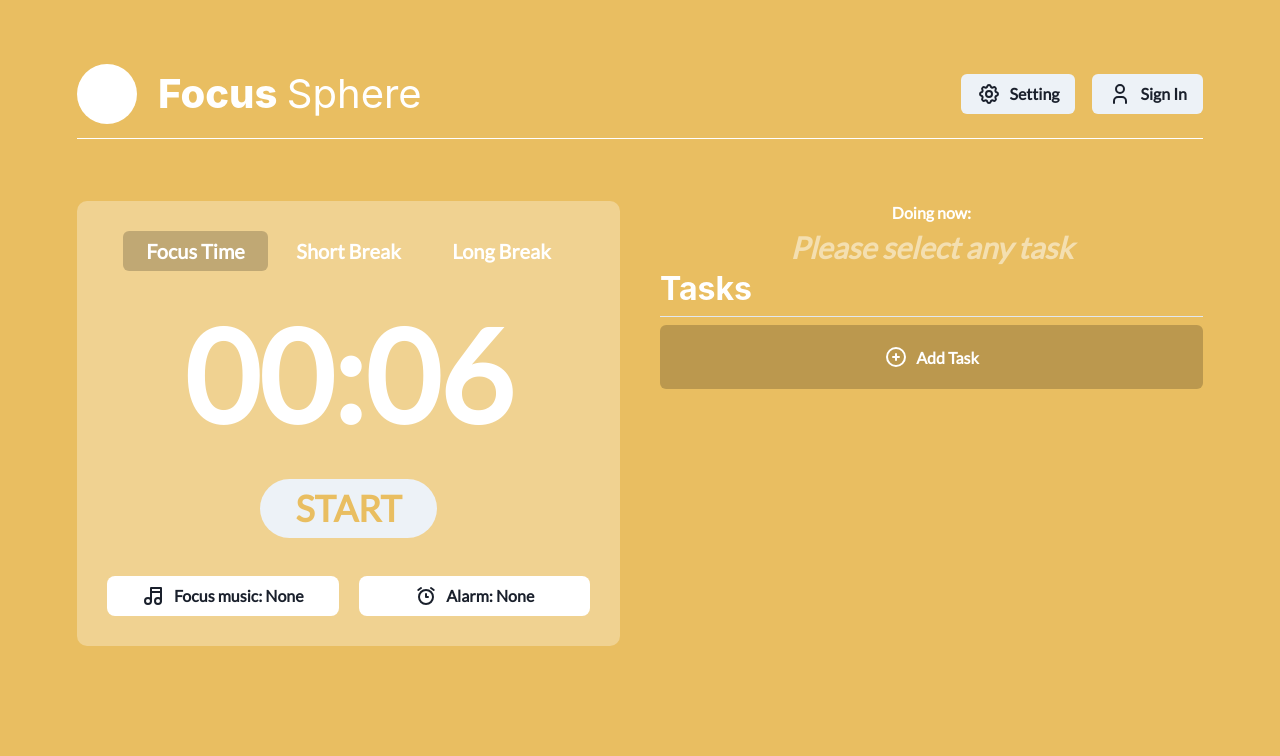
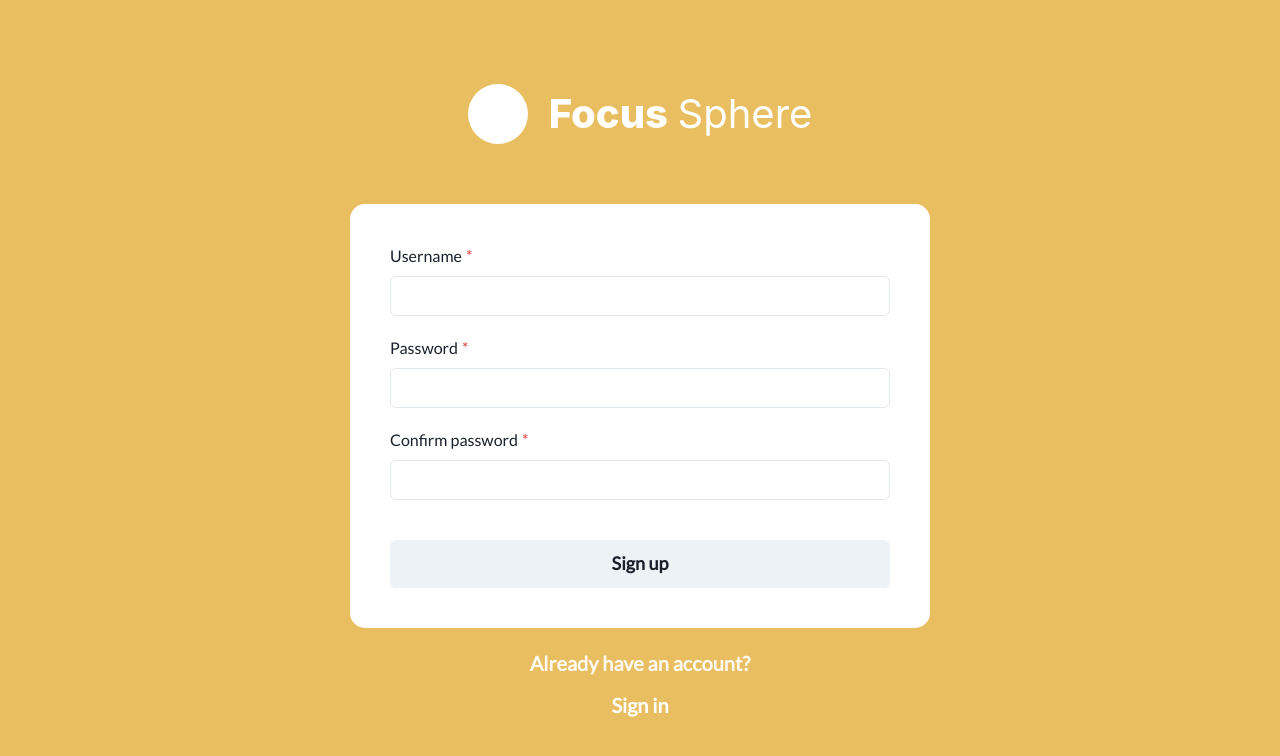
Before and after one commit to okawidhyartha/focus-frontend, a React (Vite) app: page /sign-up in a window 1280 px wide. Shown: the top 756 px of the page. Built offline with nearby package versions, Linux system fonts and the light colour scheme.

Commit message:
feat: implement sign in and sign up

```diff
--- a/package.json
+++ b/package.json
@@ -20,7 +20,9 @@
     "react": "^18.3.1",
     "react-audio-player": "^0.17.0",
     "react-dom": "^18.3.1",
+    "react-hook-form": "^7.53.2",
     "react-player": "^2.16.0",
+    "react-router-dom": "^6.28.0",
     "swiper": "^11.1.14"
   },
   "devDependencies": {
--- a/src/App.jsx
+++ b/src/App.jsx
@@ -1,12 +1,13 @@
-import TimerPage from "./pages/timer";
+import { RouterProvider } from "react-router-dom";
 import TasksProvider from "./providers/TasksProvider";
 import TimerProvider from "./providers/TimerProvider";
+import { router } from "./router";
 
 function App() {
   return (
     <TasksProvider>
       <TimerProvider>
-        <TimerPage />
+        <RouterProvider router={router} />
       </TimerProvider>
     </TasksProvider>
   );
--- a/src/components/HeaderNav.jsx
+++ b/src/components/HeaderNav.jsx
@@ -1,14 +1,17 @@
 import { Button, HStack } from "@chakra-ui/react";
 import LogoApp from "./LogoApp";
 import { IconSettings, IconUser } from "@tabler/icons-react";
+import { useNavigate } from "react-router-dom";
 
 export default function HeaderNav() {
+  const navigate = useNavigate();
+
   return (
     <HStack justify="space-between" py="14px" borderBottom="1px solid white">
       <LogoApp />
       <HStack spacing="17px">
         <Button leftIcon={<IconSettings />}>Setting</Button>
-        <Button leftIcon={<IconUser />}>Sign In</Button>
+        <Button leftIcon={<IconUser />} onClick={() => navigate("/sign-up")}>Sign up</Button>
       </HStack>
     </HStack>
   );
--- /dev/null
+++ b/src/pages/auth/signIn.jsx
@@ -0,0 +1,155 @@
+import {
+  Box,
+  Button,
+  Center,
+  FormControl,
+  FormErrorMessage,
+  FormLabel,
+  Input,
+  Text,
+  useToast,
+  VStack,
+} from "@chakra-ui/react";
+import { useTimer } from "../../hooks/useTimer";
+import LogoApp from "../../components/LogoApp";
+import { useForm } from "react-hook-form";
+import { useNavigate } from "react-router-dom";
+
+export default function SignInPage() {
+  const { color } = useTimer();
+  const toast = useToast();
+  const navigate = useNavigate();
+  const {
+    handleSubmit,
+    register,
+    formState: { errors, isSubmitting, isValid },
+  } = useForm({
+    mode: "all",
+  });
+
+  const onSubmit = async (data) => {
+    try {
+      const resp = await fetch("http://18.141.159.229:5050/signin", {
+        method: "POST",
+        headers: {
+          "Content-Type": "application/json",
+        },
+        body: JSON.stringify({
+          username: data.username,
+          password: data.password,
+        }),
+      });
+
+      const json = await resp.json();
+
+      if (!resp.ok) throw new Error(json.message);
+
+      toast({
+        title: "Sign in success!",
+        status: "success",
+        duration: 2000,
+        isClosable: true,
+        position: "top-right",
+      });
+
+      navigate("/");
+    } catch (error) {
+      toast({
+        title: error.message,
+        status: "error",
+        duration: 2000,
+        isClosable: true,
+        position: "top-right",
+      });
+    }
+  };
+
+  return (
+    <Center
+      backgroundColor={color}
+      w={"100%"}
+      minH={"100vh"}
+      flexDirection={"column"}
+    >
+      <LogoApp />
+      <Box
+        borderRadius={15}
+        backgroundColor={"white"}
+        px={"40px"}
+        py="40px"
+        mt="60px"
+      >
+        <form onSubmit={handleSubmit(onSubmit)}>
+          <VStack gap={5} mb="40px">
+            <FormControl isRequired isInvalid={errors.username}>
+              <FormLabel htmlFor="username">Username</FormLabel>
+              <Input
+                type="text"
+                width={500}
+                id="username"
+                {...register("username", {
+                  required: "This is required",
+                  minLength: {
+                    value: 4,
+                    message: "Minimum length should be 4",
+                  },
+                  pattern: {
+                    value: /^[a-zA-Z0-9]*$/,
+                    message: "Only letters and numbers",
+                  },
+                })}
+              />
+              <FormErrorMessage>
+                {errors.username && errors.username.message}
+              </FormErrorMessage>
+            </FormControl>
+            <FormControl isRequired isInvalid={errors.password}>
+              <FormLabel htmlFor="password">Password</FormLabel>
+              <Input
+                type="password"
+                width={500}
+                id="password"
+                {...register("password", {
+                  required: "This is required",
+                  minLength: {
+                    value: 6,
+                    message: "Minimum length should be 6",
+                  },
+                })}
+              />
+              <FormErrorMessage>
+                {errors.password && errors.password.message}
+              </FormErrorMessage>
+            </FormControl>
+          </VStack>
+          <Button
+            size={"lg"}
+            width={"100%"}
+            type="submit"
+            isLoading={isSubmitting}
+            disabled={!isValid}
+          >
+            Sign in
+          </Button>
+        </form>
+      </Box>
+      <Text
+        fontWeight={"bold"}
+        fontSize={"20px"}
+        color={"rgba(255,255,255,0.9)"}
+        mt="20px"
+      >
+        Don’t have an account?
+      </Text>
+      <Button
+        fontSize={"20px"}
+        color={"white"}
+        variant={"link"}
+        mt="15px"
+        onClick={() => navigate("/sign-up")}
+      >
+        Sign up
+      </Button>
+    </Center>
+  );
+}
--- /dev/null
+++ b/src/pages/auth/signUp.jsx
@@ -0,0 +1,176 @@
+import {
+  Box,
+  Button,
+  Center,
+  FormControl,
+  FormErrorMessage,
+  FormLabel,
+  Input,
+  Text,
+  useToast,
+  VStack,
+} from "@chakra-ui/react";
+import { useTimer } from "../../hooks/useTimer";
+import LogoApp from "../../components/LogoApp";
+import { useForm } from "react-hook-form";
+import { useNavigate } from "react-router-dom";
+
+export default function SignUpPage() {
+  const { color } = useTimer();
+  const toast = useToast();
+  const navigate = useNavigate();
+  const {
+    handleSubmit,
+    register,
+    formState: { errors, isSubmitting, isValid },
+  } = useForm({
+    mode: "all",
+  });
+
+  const onSubmit = async (data) => {
+    try {
+      const resp = await fetch("http://18.141.159.229:5050/signup", {
+        method: "POST",
+        headers: {
+          "Content-Type": "application/json",
+        },
+        body: JSON.stringify({
+          username: data.username,
+          password: data.password,
+        }),
+      });
+
+      const json = await resp.json();
+
+      if (!resp.ok) throw new Error(json.message);
+
+      toast({
+        title: "Sign up success!",
+        status: "success",
+        duration: 2000,
+        isClosable: true,
+        position: "top-right",
+      });
+
+      navigate("/");
+    } catch (error) {
+      toast({
+        title: error.message,
+        status: "error",
+        duration: 2000,
+        isClosable: true,
+        position: "top-right",
+      });
+    }
+  };
+
+  return (
+    <Center
+      backgroundColor={color}
+      w={"100%"}
+      minH={"100vh"}
+      flexDirection={"column"}
+    >
+      <LogoApp />
+      <Box
+        borderRadius={15}
+        backgroundColor={"white"}
+        px={"40px"}
+        py="40px"
+        mt="60px"
+      >
+        <form onSubmit={handleSubmit(onSubmit)}>
+          <VStack gap={5} mb="40px">
+            <FormControl isRequired isInvalid={errors.username}>
+              <FormLabel htmlFor="username">Username</FormLabel>
+              <Input
+                type="text"
+                width={500}
+                id="username"
+                {...register("username", {
+                  required: "This is required",
+                  minLength: {
+                    value: 4,
+                    message: "Minimum length should be 4",
+                  },
+                  pattern: {
+                    value: /^[a-zA-Z0-9]*$/,
+                    message: "Only letters and numbers",
+                  },
+                })}
+              />
+              <FormErrorMessage>
+                {errors.username && errors.username.message}
+              </FormErrorMessage>
+            </FormControl>
+            <FormControl isRequired isInvalid={errors.password}>
+              <FormLabel htmlFor="password">Password</FormLabel>
+              <Input
+                type="password"
+                width={500}
+                id="password"
+                {...register("password", {
+                  required: "This is required",
+                  minLength: {
+                    value: 6,
+                    message: "Minimum length should be 6",
+                  },
+                })}
+              />
+              <FormErrorMessage>
+                {errors.password && errors.password.message}
+              </FormErrorMessage>
+            </FormControl>
+            <FormControl isRequired isInvalid={errors.confirmPassword}>
+              <FormLabel htmlFor="confirmPassword">Confirm password</FormLabel>
+              <Input
+                type="password"
+                width={500}
+                id="confirmPassword"
+                {...register("confirmPassword", {
+                  required: "This is required",
+                  minLength: {
+                    value: 6,
+                    message: "Minimum length should be 6",
+                  },
+                  validate: (value, values) =>
+                    value === values["password"] ||
+                    "The passwords do not match",
+                })}
+              />
+              <FormErrorMessage>
+                {errors.confirmPassword && errors.confirmPassword.message}
+              </FormErrorMessage>
+            </FormControl>
+          </VStack>
+          <Button
+            size={"lg"}
+            width={"100%"}
+            type="submit"
+            isLoading={isSubmitting}
+            disabled={!isValid}
+          >
+            Sign up
+          </Button>
+        </form>
+      </Box>
+      <Text
+        fontWeight={"bold"}
+        fontSize={"20px"}
+        color={"rgba(255,255,255,0.9)"}
+        mt="20px"
+      >
+        Already have an account?
+      </Text>
+      <Button
+        fontSize={"20px"}
+        color={"white"}
+        variant={"link"}
+        mt="15px"
+        onClick={() => navigate("/sign-in")}
+      >
+        Sign in
+      </Button>
+    </Center>
+  );
+}
--- /dev/null
+++ b/src/router.jsx
@@ -0,0 +1,19 @@
+import { createBrowserRouter } from "react-router-dom";
+import TimerPage from "./pages/timer";
+import SignInPage from "./pages/auth/signIn";
+import SignUpPage from "./pages/auth/signUp";
+
+export const router = createBrowserRouter([
+  {
+    path: "/",
+    element: <TimerPage />,
+  },
+  {
+    path: "/sign-up",
+    element: <SignUpPage />,
+  },
+  {
+    path: "/sign-in",
+    element: <SignInPage />,
+  },
+]);
```
Also changed, not shown: 1 other file (tests, documents, lock files or other folders).
